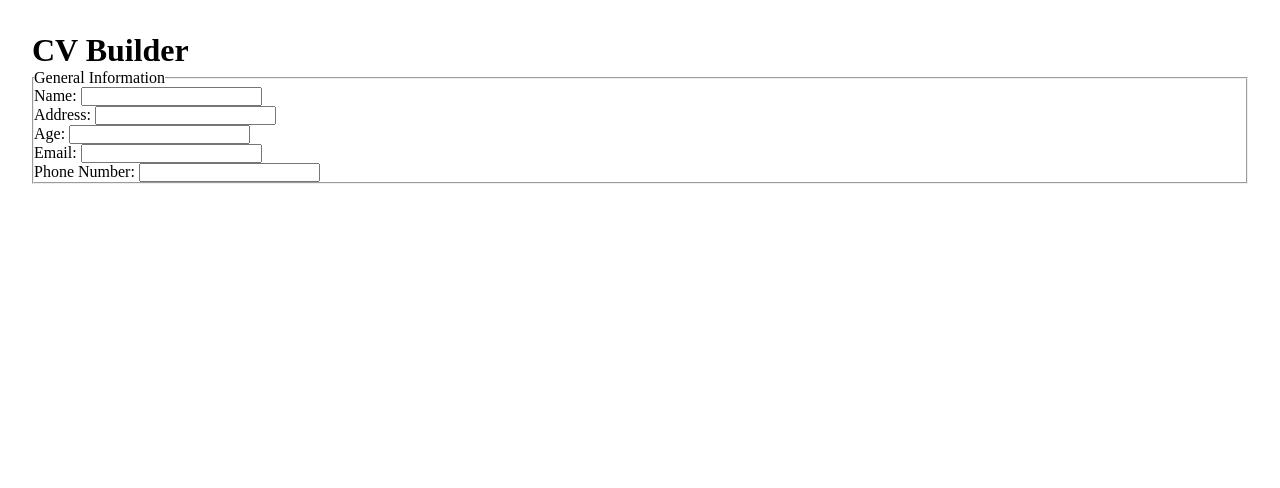
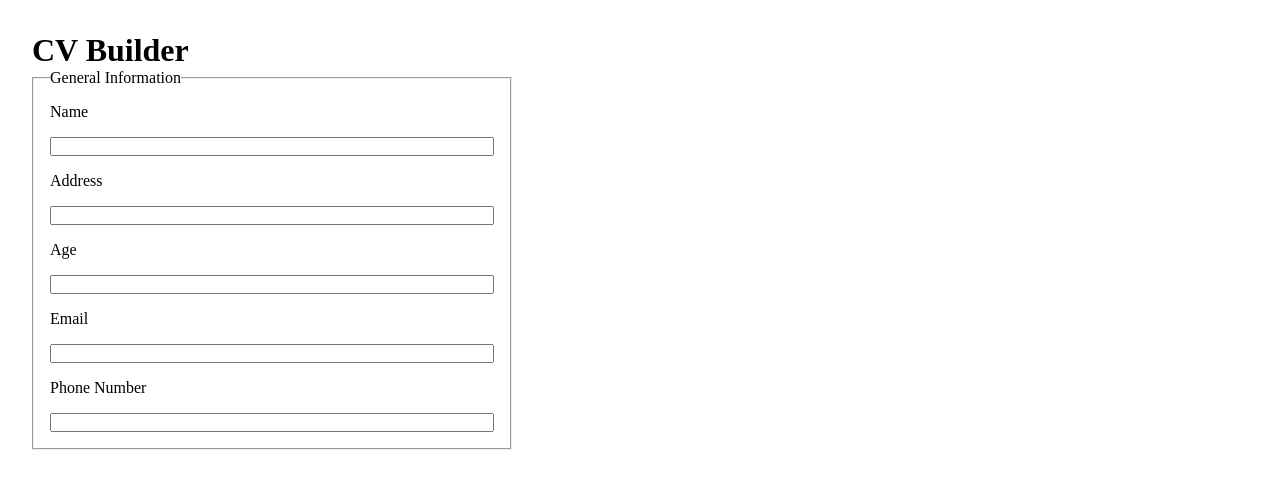
Before and after one commit to aiuyap/odin-cv-app, a React (Vite) app: page / in a window 1280 px wide. Shown: the top 488 px of the page. Built offline with nearby package versions, Linux system fonts and the light colour scheme.

Commit message:
feat: updated layout for general information

```diff
--- a/src/App.jsx
+++ b/src/App.jsx
@@ -1,4 +1,4 @@
-import { FormField } from "./components/FormField";
+import { GeneralInformation } from "./components/GeneralInformation";
 
 export function App() {
   return (
@@ -6,7 +6,7 @@ export function App() {
       <h1>CV Builder</h1>
       <fieldset>
         <legend>General Information</legend>
-        <FormField></FormField>
+        <GeneralInformation></GeneralInformation>
       </fieldset>
     </div>
   );
--- a/src/components/FormField.jsx
+++ /dev/null
@@ -1,21 +0,0 @@
-import { InputField } from "./InputField";
-
-export function FormField() {
-  return (
-    <form>
-      <InputField inputName="Name: "></InputField>
-      <label>
-        Address: <input type="text" />
-      </label>
-      <label>
-        Age: <input type="text" />
-      </label>
-      <label>
-        Email: <input type="email" />
-      </label>
-      <label>
-        Phone Number: <input type="number" max={3} />
-      </label>
-    </form>
-  );
-}
--- /dev/null
+++ b/src/components/GeneralInformation.jsx
@@ -0,0 +1,13 @@
+import { InputField } from "./InputField";
+
+export function GeneralInformation() {
+  return (
+    <form>
+      <InputField inputName="Name"></InputField>
+      <InputField inputName="Address"></InputField>
+      <InputField inputName="Age" inputType="number"></InputField>
+      <InputField inputName="Email" inputType="email"></InputField>
+      <InputField inputName="Phone Number" inputType="number"></InputField>
+    </form>
+  );
+}
--- a/src/components/InputField.jsx
+++ b/src/components/InputField.jsx
@@ -1,6 +1,6 @@
 import { useState } from "react";
 
-export function InputField({ inputName }) {
+export function InputField({ inputName, inputType = "text" }) {
   const [text, setText] = useState("");
 
   function handleText(e) {
@@ -8,8 +8,9 @@ export function InputField({ inputName }) {
   }
 
   return (
-    <label>
-      {inputName} <input type="text" value={text} onChange={handleText} />
-    </label>
+    <>
+      <label htmlFor={inputName}>{inputName}</label>
+      <input type={inputType} value={text} onChange={handleText} id={inputName} />
+    </>
   );
 }
--- a/src/index.css
+++ b/src/index.css
@@ -11,4 +11,10 @@
 form {
   display: flex;
   flex-direction: column;
+  gap: 1rem;
 }
+
+fieldset {
+  padding: 1rem;
+  max-width: 30rem;
+}
```
